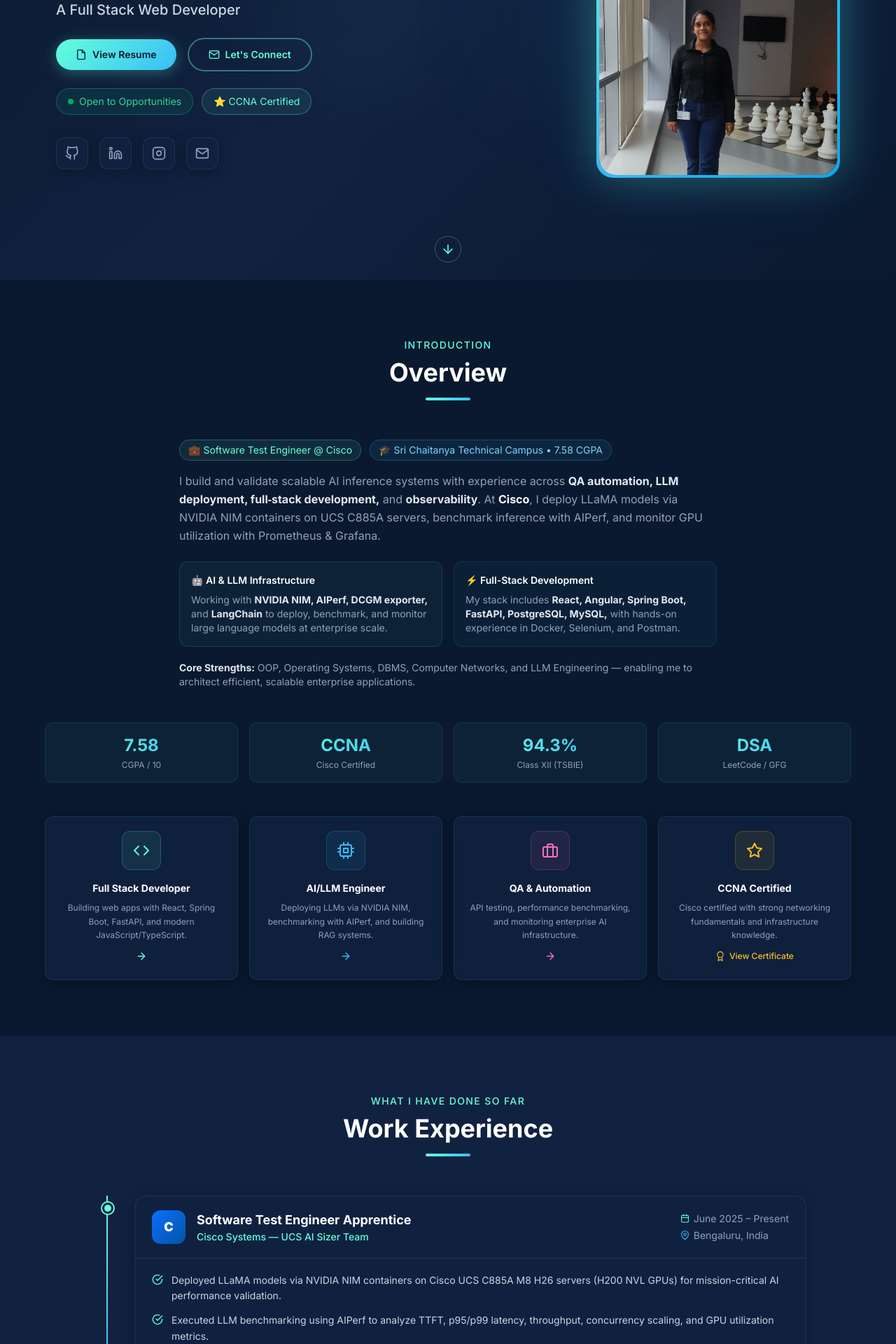
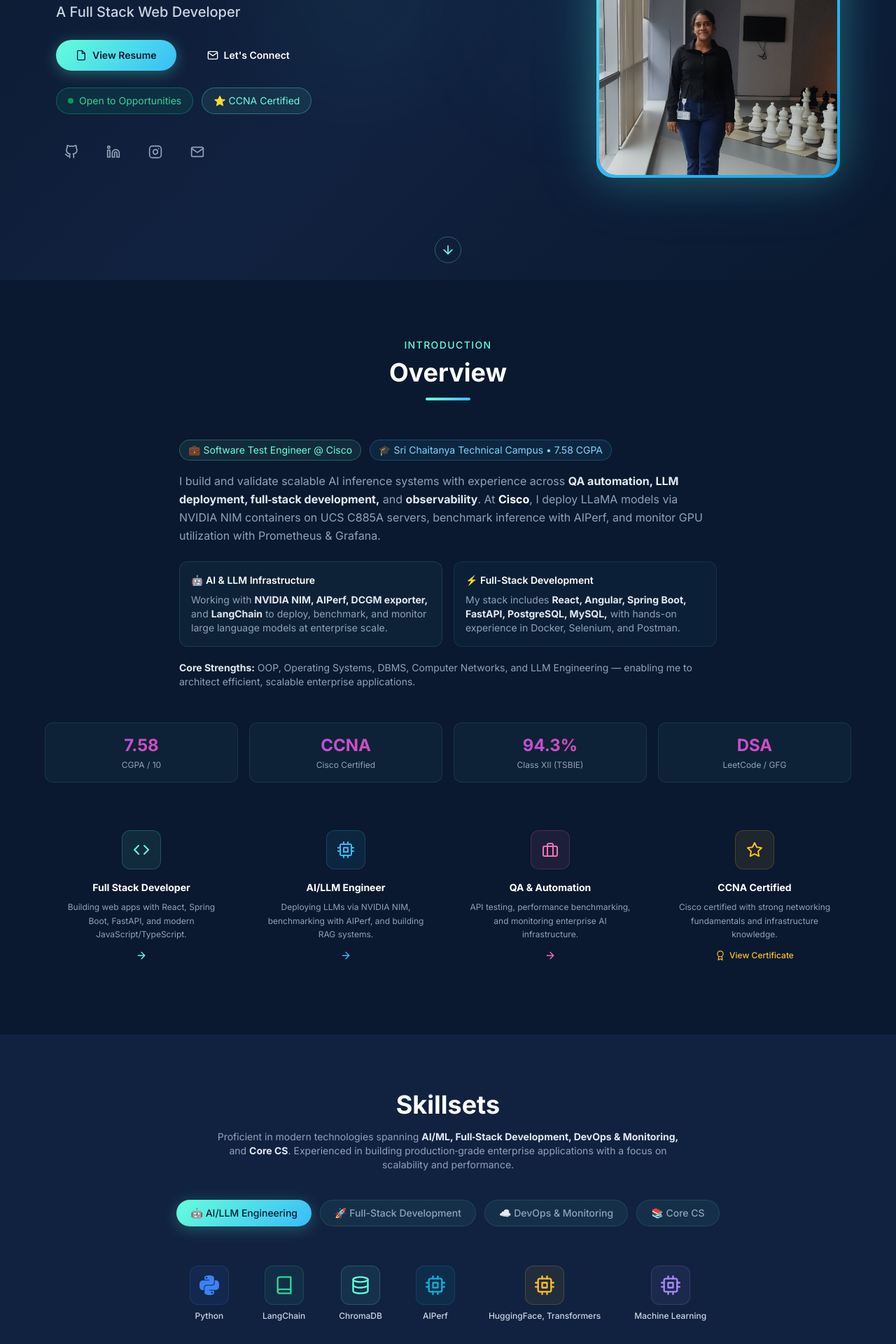
Before and after one commit to deepikarthinikanche/-deepikarthini-portfolio, a React (Vite) app: page / in a window 1280 px wide. Shown: the part 400-2320 px from the top of the page at 70% size. Built offline with nearby package versions, Linux system fonts and the light colour scheme.

Commit message:
deepikarthinikanche portfolio

```diff
--- a/src/App.tsx
+++ b/src/App.tsx
@@ -1,22 +1,22 @@
 import Navbar from './components/Navbar';
 import Hero from './components/Hero';
 import About from './components/About';
+import Skills from './components/Skills';
 import CiscoExperience from './components/CiscoExperience';
-import Skills from './components/Skills';
 import Projects from './components/Projects';
 import Contact from './components/Contact';
 import Footer from './components/Footer';
 
 export default function App() {
   return (
-    <div className="min-h-screen" style={{ background: '#0a192f' }}>
+    <div className="min-h-screen" style={{ background: 'linear-gradient(135deg,#0d1135 0%,#1a0a2e 100%)' }}>
       <Navbar />
       <main>
         <Hero />
         <About />
+        <Skills />
         <CiscoExperience />
         <Projects />
-        <Skills />
         <Contact />
       </main>
       <Footer />
--- a/src/components/Projects.tsx
+++ b/src/components/Projects.tsx
@@ -34,6 +34,15 @@
     github: 'https://github.com/deepikarthinikanche',
     badge: 'AI / RAG',
     badgeColor: '#38bdf8',
+  },
+  {
+    title: 'Autonomous AI Agent',
+    description:
+      'An autonomous agent built with FastAPI that accepts natural language requests, plans its own task execution using LLM-powered reasoning, and generates polished Word documents. Features self-reflection to review and improve plans, multi-step execution (Research → Outline → Generate → Format → Review), and REST API endpoints for document generation.',
+    tech: ['Python', 'FastAPI', 'Groq', 'Llama 3.1', 'Pydantic', 'python-docx'],
+    github: 'https://github.com/deepikarthinikanche/autonomous-agent',
+    badge: 'AI Agent',
+    badgeColor: '#a78bfa',
   },
 ];
 
--- a/src/components/Resume.tsx
+++ b/src/components/Resume.tsx
@@ -9,7 +9,7 @@
 const highlights = [
   { label: 'Education', value: 'B.Tech CSE – Sri Chaitanya Technical Campus (CGPA: 7.58)', color: '#6c63ff' },
   { label: 'Certifications', value: 'CCNA (Cisco, Jun 2026) · Problem Solver (LeetCode/GFG)', color: '#00d4ff' },
-  { label: 'Tech Stack', value: 'Python · Java · JavaScript · TypeScript · React · Spring Boot · FastAPI · Docker', color: '#10b981' },
+  { label: 'Tech Stack', value: 'Python · Java · JavaScript · TypeScript · React · Spring Boot · FastAPI · Docker · Groq · LangChain', color: '#10b981' },
   { label: 'Current Role', value: 'Software Test Engineer Apprentice @ Cisco · June 2025–Present', color: '#f59e0b' },
 ];
 
--- a/src/index.css
+++ b/src/index.css
@@ -4,8 +4,8 @@
   html { scroll-behavior: smooth; }
 
   body {
-    background: #0a192f;
-    color: #ccd6f6;
+    background: linear-gradient(135deg, #0d1135 0%, #1a0a2e 100%);
+    color: #e2e8f0;
     font-family: 'Inter', system-ui, -apple-system, sans-serif;
     overflow-x: hidden;
     min-height: 100vh;
@@ -13,76 +13,57 @@
 
   * { box-sizing: border-box; }
 
-  ::-webkit-scrollbar { width: 6px; }
-  ::-webkit-scrollbar-track { background: #112240; }
-  ::-webkit-scrollbar-thumb { background: linear-gradient(180deg, #64ffda 0%, #38bdf8 100%); border-radius: 3px; }
-  html { scrollbar-color: #64ffda #112240; scrollbar-width: thin; }
+  ::-webkit-scrollbar { width: 5px; }
+  ::-webkit-scrollbar-track { background: #0d1135; }
+  ::-webkit-scrollbar-thumb { background: linear-gradient(#7c3aed, #ec4899); border-radius: 3px; }
 }
 
 @layer utilities {
-  .glass {
-    background: rgba(17, 34, 64, 0.8);
-    border: 1px solid rgba(100, 255, 218, 0.1);
+  .card {
+    background: rgba(30, 27, 75, 0.6);
+    border: 1px solid rgba(255, 255, 255, 0.08);
+    border-radius: 1rem;
     backdrop-filter: blur(12px);
-    box-shadow: 0 4px 20px rgba(0, 0, 0, 0.3);
-  }
-
-  .glass-hover {
-    transition: all 0.3s ease;
-  }
-  .glass-hover:hover {
-    border-color: rgba(100, 255, 218, 0.35);
-    transform: translateY(-4px);
-    box-shadow: 0 12px 40px rgba(100, 255, 218, 0.1);
-  }
-
-  .card {
-    background: rgba(17, 34, 64, 0.9);
-    border: 1px solid rgba(100, 255, 218, 0.1);
-    border-radius: 1rem;
-    box-shadow: 0 4px 24px rgba(0, 0, 0, 0.4);
   }
 
   .card-hover {
     transition: all 0.3s ease;
   }
   .card-hover:hover {
-    border-color: rgba(100, 255, 218, 0.35);
+    border-color: rgba(124, 58, 237, 0.5);
     transform: translateY(-4px);
-    box-shadow: 0 16px 48px rgba(100, 255, 218, 0.08);
+    box-shadow: 0 16px 40px rgba(124, 58, 237, 0.2);
   }
 
   .gradient-text {
-    background: linear-gradient(135deg, #64ffda 0%, #38bdf8 100%);
+    background: linear-gradient(135deg, #a855f7 0%, #ec4899 100%);
     -webkit-background-clip: text;
     -webkit-text-fill-color: transparent;
     background-clip: text;
   }
 
   .gradient-btn {
-    background: linear-gradient(135deg, #64ffda, #38bdf8);
-    color: #0a192f;
-    font-weight: 600;
+    background: linear-gradient(135deg, #7c3aed, #ec4899);
+    color: white;
     border: none;
     cursor: pointer;
     transition: opacity 0.2s, transform 0.2s;
-    box-shadow: 0 4px 20px rgba(100, 255, 218, 0.3);
   }
-  .gradient-btn:hover { opacity: 0.92; transform: translateY(-1px); }
-
-  .gradient-btn-outline {
-    background: transparent;
-    color: #64ffda;
-    border: 2px solid rgba(100, 255, 218, 0.4);
-    cursor: pointer;
-    transition: all 0.3s ease;
-  }
-  .gradient-btn-outline:hover { border-color: #64ffda; box-shadow: 0 0 20px rgba(100, 255, 218, 0.15); }
+  .gradient-btn:hover { opacity: 0.9; transform: translateY(-1px); }
 
   .section-padding { padding: 5rem 1.5rem; }
 
-  .dark-section { background: #0a192f; }
-  .dark-section-alt { background: #112240; }
+  .stars-bg {
+    background-image:
+      radial-gradient(1px 1px at 10% 20%, rgba(255,255,255,0.4) 0%, transparent 100%),
+      radial-gradient(1px 1px at 30% 60%, rgba(255,255,255,0.3) 0%, transparent 100%),
+      radial-gradient(1px 1px at 55% 15%, rgba(255,255,255,0.5) 0%, transparent 100%),
+      radial-gradient(1px 1px at 75% 80%, rgba(255,255,255,0.3) 0%, transparent 100%),
+      radial-gradient(1px 1px at 90% 40%, rgba(255,255,255,0.4) 0%, transparent 100%),
+      radial-gradient(1px 1px at 20% 85%, rgba(255,255,255,0.2) 0%, transparent 100%),
+      radial-gradient(1px 1px at 65% 45%, rgba(255,255,255,0.35) 0%, transparent 100%),
+      radial-gradient(1px 1px at 45% 90%, rgba(255,255,255,0.25) 0%, transparent 100%);
+  }
 }
 
 @keyframes float {
@@ -97,12 +78,7 @@
   from { opacity: 0; transform: translateY(24px); }
   to { opacity: 1; transform: translateY(0); }
 }
-@keyframes pulse-glow {
-  0%, 100% { box-shadow: 0 0 0 0 rgba(100,255,218,0.3); }
-  50% { box-shadow: 0 0 0 10px rgba(100,255,218,0); }
-}
 
 .animate-float { animation: float 5s ease-in-out infinite; }
 .animate-pulse-orb { animation: pulse-orb 4s ease-in-out infinite; }
 .animate-fade-up { animation: fadeUp 0.6s ease forwards; }
-.animate-pulse-glow { animation: pulse-glow 2s ease-in-out infinite; }
```
Also changed, not shown: 1 other file (tests, documents, lock files or other folders).
